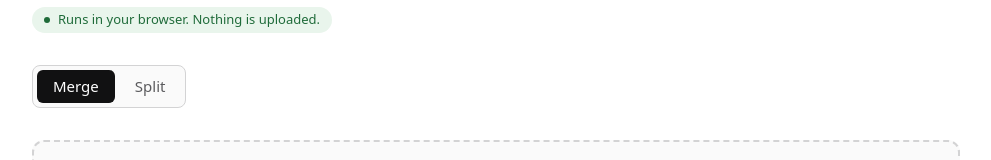
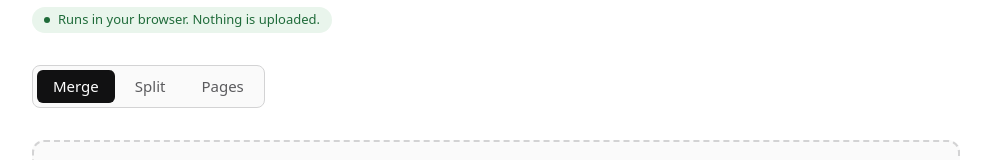
Before and after one commit to mosahel01/document-parser, a React (Vite) app: page / in a window 1280 px wide. Both pictures are taken after a click on the button "PDF". Shown: the part 282-442 px from the top of the page, without its empty margins (144-1135 px from the left). Built offline with nearby package versions, Linux system fonts and the light colour scheme.

Commit message:
feat(pdf): open the page editor as a third mode

```diff
--- a/src/components/PdfTool.tsx
+++ b/src/components/PdfTool.tsx
@@ -1,6 +1,7 @@
 import { useCallback, useEffect, useRef, useState } from 'react'
 import { FileDrop } from './FileDrop'
 import { FilePreview } from './FilePreview'
+import { PdfPageManager } from './PdfPageManager'
 import { PdfPagePreview } from './PdfPagePreview'
 import { PdfPreview } from './PdfPreview'
 import { downloadBlob, downloadEach } from '../tools/download'
@@ -15,7 +16,7 @@ import {
 } from '../tools/pdf'
 import { formatSize } from '../lib/format'
 
-type Mode = 'merge' | 'split'
+type Mode = 'merge' | 'split' | 'pages'
 
 const tabClass = (active: boolean) =>
   `rounded-md px-4 py-1.5 text-sm font-medium ${
@@ -30,6 +31,10 @@ export function PdfTool({
   initialMode?: Mode
 }) {
   const [mode, setMode] = useState<Mode>(initialMode ?? 'merge')
+
+  // The page editor is kept mounted once opened: switching to Merge and back
+  // should not throw away a reordered document.
+  const [pagesOpened, setPagesOpened] = useState(initialMode === 'pages')
 
   const [mergeFiles, setMergeFiles] = useState<File[]>(
     initialMode === 'split' ? [] : (initialFiles ?? []),
@@ -66,6 +71,7 @@ export function PdfTool({
 
   function chooseMode(next: Mode) {
     setMode(next)
+    if (next === 'pages') setPagesOpened(true)
     setPreview(null)
   }
 
@@ -182,9 +188,22 @@ export function PdfTool({
         >
           Split
         </button>
+        <button
+          type="button"
+          onClick={() => chooseMode('pages')}
+          className={tabClass(mode === 'pages')}
+        >
+          Pages
+        </button>
       </div>
 
-      {mode === 'merge' ? (
+      {pagesOpened && (
+        <div hidden={mode !== 'pages'}>
+          <PdfPageManager initialFiles={initialFiles} />
+        </div>
+      )}
+
+      {mode === 'merge' && (
         <>
           <FileDrop
             onFiles={(incoming) => {
@@ -296,7 +315,9 @@ export function PdfTool({
             </p>
           )}
         </>
-      ) : (
+      )}
+
+      {mode === 'split' && (
         <>
           <FileDrop
             onFiles={(incoming) => {
```
